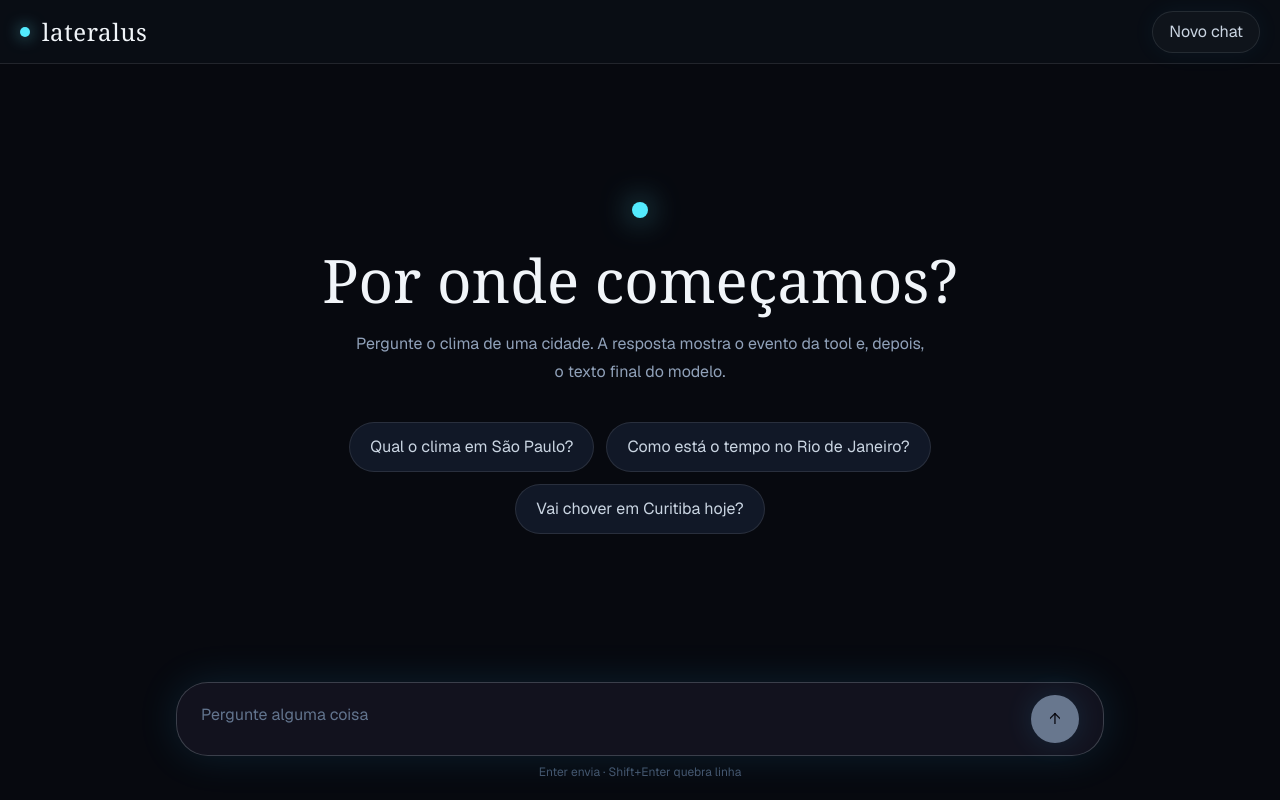
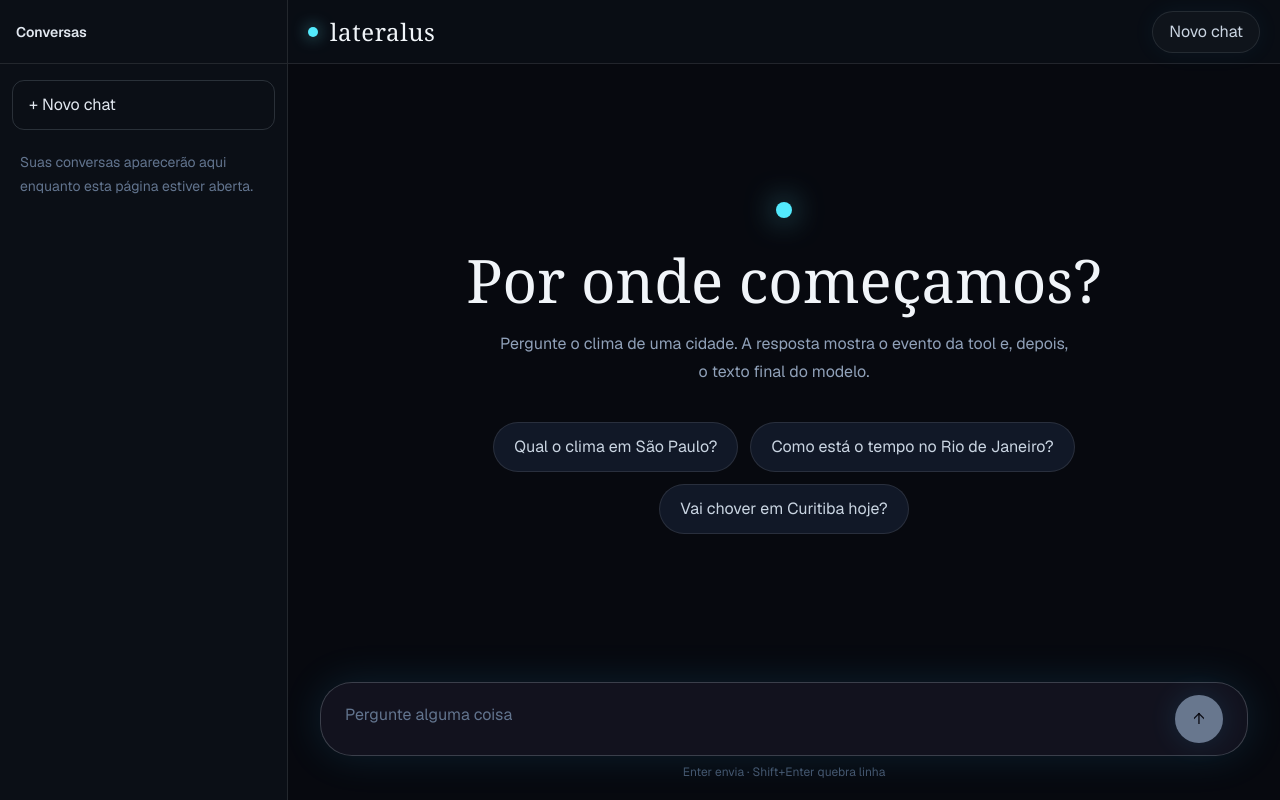
Before and after one commit to patrickviolin/lateralus-ai-platform, a Next.js app in the folder lateralus-frontend/: page / in a window 1280 px wide. Built offline with nearby package versions, Linux system fonts and the light colour scheme.

Commit message:
feat: in-memory chat history and navigation

```diff
--- a/lateralus-frontend/features/chat/components/chat-input.tsx
+++ b/lateralus-frontend/features/chat/components/chat-input.tsx
@@ -31,7 +31,7 @@ export function ChatInput({ disabled, onSubmit }: ChatInputProps) {
   return (
     <form
       onSubmit={handleSubmit}
-      className="fixed inset-x-0 bottom-5 z-20 mx-auto w-[min(92vw,960px)] px-4"
+      className="fixed inset-x-0 bottom-5 z-20 mx-auto w-[min(92vw,960px)] px-4 md:left-72 md:w-auto md:max-w-[960px]"
     >
       <div className="group flex min-h-16 items-center gap-3 rounded-[2rem] border border-sky-100/20 bg-[#151521]/90 px-6 py-3 shadow-[0_0_40px_rgba(56,189,248,0.13)] backdrop-blur-xl transition focus-within:border-sky-200/50 focus-within:shadow-[0_0_55px_rgba(56,189,248,0.22)]">
         <textarea
--- a/lateralus-frontend/features/chat/components/chat.tsx
+++ b/lateralus-frontend/features/chat/components/chat.tsx
@@ -1,6 +1,9 @@
 "use client";
 
+import { useState } from "react";
+
 import { ChatInput } from "./chat-input";
+import { ConversationHistory } from "./conversation-history";
 import { MessageList } from "./message-list";
 import { NewChatButton } from "./new-chat-button";
 import { useChat } from "../use-chat";
@@ -12,13 +15,34 @@ const prompts = [
 ];
 
 export function Chat() {
-  const { turns, isLoading, error, sendMessage, newChat } = useChat();
+  const {
+    conversations, activeConversationId, turns, isLoading, error,
+    sendMessage, newChat, selectConversation,
+  } = useChat();
+  const [historyOpen, setHistoryOpen] = useState(false);
   const hasConversation = turns.length > 0;
 
   return (
-    <main className="flex min-h-screen flex-col bg-[#07090f] text-slate-100">
+    <div className="flex min-h-screen bg-[#07090f] text-slate-100">
+      <ConversationHistory
+        conversations={conversations}
+        activeConversationId={activeConversationId}
+        onSelect={selectConversation}
+        onNewChat={newChat}
+        onClose={() => setHistoryOpen(false)}
+        open={historyOpen}
+      />
+      <main className="flex min-h-screen min-w-0 flex-1 flex-col">
         <header className="sticky top-0 z-20 flex h-16 items-center justify-between border-b border-white/10 bg-[#0b0f16]/90 px-5 backdrop-blur">
           <div className="flex items-center gap-3">
+            <button
+              type="button"
+              onClick={() => setHistoryOpen(true)}
+              aria-label="Abrir histórico"
+              className="rounded-md px-2 py-1 text-slate-300 hover:bg-white/10 md:hidden"
+            >
+              ☰
+            </button>
             <span className="size-2.5 rounded-full bg-cyan-300 shadow-[0_0_16px_rgba(103,232,249,0.65)]" />
             <span className="font-serif text-2xl tracking-wide text-slate-100">
               lateralus
@@ -35,6 +59,7 @@ export function Chat() {
 
         <ChatInput disabled={isLoading} onSubmit={sendMessage} />
       </main>
+    </div>
   );
 }
 
--- /dev/null
+++ b/lateralus-frontend/features/chat/components/conversation-history.tsx
@@ -0,0 +1,84 @@
+import type { Conversation } from "../types";
+
+type ConversationHistoryProps = {
+  conversations: Conversation[];
+  activeConversationId: string | null;
+  onSelect: (id: string) => void;
+  onNewChat: () => void;
+  onClose: () => void;
+  open: boolean;
+};
+
+export function ConversationHistory({
+  conversations,
+  activeConversationId,
+  onSelect,
+  onNewChat,
+  onClose,
+  open,
+}: ConversationHistoryProps) {
+  return (
+    <>
+      {open ? (
+        <button
+          type="button"
+          aria-label="Fechar histórico"
+          onClick={onClose}
+          className="fixed inset-0 z-30 bg-black/70 md:hidden"
+        />
+      ) : null}
+      <aside
+        aria-label="Histórico de conversas"
+        className={`${open ? "flex" : "hidden"} fixed inset-y-0 left-0 z-40 w-[min(85vw,288px)] flex-col border-r border-white/10 bg-[#0b0f16] md:sticky md:top-0 md:flex md:h-screen md:w-72 md:shrink-0`}
+      >
+        <div className="flex h-16 items-center justify-between border-b border-white/10 px-4">
+          <h2 className="text-sm font-semibold text-slate-200">Conversas</h2>
+          <button
+            type="button"
+            onClick={onClose}
+            aria-label="Fechar histórico"
+            className="rounded-md px-2 py-1 text-slate-400 hover:bg-white/10 hover:text-white md:hidden"
+          >
+            ✕
+          </button>
+        </div>
+        <div className="px-3 pt-4">
+          <button
+            type="button"
+            onClick={() => { onNewChat(); onClose(); }}
+            className="w-full rounded-xl border border-sky-100/15 px-4 py-3 text-left text-sm text-slate-200 transition hover:border-cyan-300/40 hover:bg-white/5"
+          >
+            + Novo chat
+          </button>
+        </div>
+        <nav aria-label="Conversas anteriores" className="min-h-0 flex-1 overflow-y-auto px-3 py-5">
+          {conversations.length === 0 ? (
+            <p className="px-2 text-sm leading-6 text-slate-500">
+              Suas conversas aparecerão aqui enquanto esta página estiver aberta.
+            </p>
+          ) : (
+            <ul className="space-y-1">
+              {conversations.map((chat) => (
+                <li key={chat.id}>
+                  <button
+                    type="button"
+                    onClick={() => { onSelect(chat.id); onClose(); }}
+                    aria-current={chat.id === activeConversationId ? "page" : undefined}
+                    title={chat.title}
+                    className={`w-full truncate rounded-xl px-3 py-3 text-left text-sm transition ${
+                      chat.id === activeConversationId
+                        ? "bg-cyan-300/10 text-cyan-100"
+                        : "text-slate-400 hover:bg-white/5 hover:text-slate-100"
+                    }`}
+                  >
+                    {chat.title}
+                  </button>
+                </li>
+              ))}
+            </ul>
+          )}
+        </nav>
+      </aside>
+    </>
+  );
+}
--- a/lateralus-frontend/features/chat/reducer.ts
+++ b/lateralus-frontend/features/chat/reducer.ts
@@ -1,60 +1,84 @@
-import type { AgentEvent, ChatEvent, ChatTurn } from "./types";
+import type { AgentEvent, ChatEvent, ChatTurn, Conversation } from "./types";
 
 export type ChatState = {
-  turns: ChatTurn[];
-  isLoading: boolean;
-  error?: string;
+  conversations: Conversation[];
+  activeConversationId: string | null;
 };
 
 export const initialChatState: ChatState = {
-  turns: [],
-  isLoading: false,
+  conversations: [],
+  activeConversationId: null,
 };
 
 export function chatReducer(state: ChatState, event: ChatEvent): ChatState {
   switch (event.type) {
-    case "reset":
-      return initialChatState;
+    case "select":
+      return { ...state, activeConversationId: event.conversationId };
+
+    case "turn-start": {
+      const existing = state.conversations.find((chat) => chat.id === event.conversationId);
+      const conversation: Conversation = existing
+        ? {
+            ...existing,
+            turns: [...existing.turns, event.user, event.assistant],
+            updatedAt: event.at,
+            isLoading: true,
+            error: undefined,
+          }
+        : {
+            id: event.conversationId,
+            title: titleFromMessage(event.user.content),
+            createdAt: event.at,
+            updatedAt: event.at,
+            turns: [event.user, event.assistant],
+            isLoading: true,
+          };
+
+      return {
+        activeConversationId: event.conversationId,
+        conversations: [conversation, ...state.conversations.filter((chat) => chat.id !== event.conversationId)],
+      };
+    }
 
     case "loading":
-      return {
-        ...state,
+      return updateConversation(state, event.conversationId, (chat) => ({
+        ...chat,
         isLoading: event.isLoading,
-      };
-
-    case "turn-start":
-      return {
-        ...state,
-        turns: [...state.turns, event.user, event.assistant],
-        isLoading: true,
-        error: undefined,
-      };
+      }));
 
     case "agent-event":
-      return {
-        ...state,
-        turns: appendAgentEvent(state.turns, event.assistantId, event.event),
-      };
+      return updateConversation(state, event.conversationId, (chat) => ({
+        ...chat,
+        turns: appendAgentEvent(chat.turns, event.assistantId, event.event),
+      }));
 
     case "error":
-      return {
-        ...state,
+      return updateConversation(state, event.conversationId, (chat) => ({
+        ...chat,
         isLoading: false,
         error: event.message,
-      };
+      }));
   }
 }
 
-function appendAgentEvent(
-  turns: ChatTurn[],
-  assistantId: string,
-  event: AgentEvent,
-): ChatTurn[] {
-  return turns.map((turn) => {
-    if (turn.id !== assistantId) return turn;
-    return {
-      ...turn,
-      events: [...turn.events, event],
-    };
-  });
+function updateConversation(
+  state: ChatState,
+  id: string,
+  update: (conversation: Conversation) => Conversation,
+): ChatState {
+  return {
+    ...state,
+    conversations: state.conversations.map((chat) => (chat.id === id ? update(chat) : chat)),
+  };
 }
+
+function titleFromMessage(message: string): string {
+  const firstLine = message.replace(/\s+/g, " ").trim();
+  return firstLine.length > 48 ? `${firstLine.slice(0, 47).trimEnd()}…` : firstLine;
+}
+
+function appendAgentEvent(turns: ChatTurn[], assistantId: string, event: AgentEvent): ChatTurn[] {
+  return turns.map((turn) =>
+    turn.id === assistantId ? { ...turn, events: [...turn.events, event] } : turn,
+  );
+}
--- a/lateralus-frontend/features/chat/types.ts
+++ b/lateralus-frontend/features/chat/types.ts
@@ -59,12 +59,22 @@ export type ChatTurn = {
   events: AgentEvent[];
 };
 
+export type Conversation = {
+  id: string;
+  title: string;
+  createdAt: number;
+  updatedAt: number;
+  turns: ChatTurn[];
+  isLoading: boolean;
+  error?: string;
+};
+
 export type ChatEvent =
-  | { type: "reset" }
-  | { type: "loading"; isLoading: boolean }
-  | { type: "turn-start"; user: ChatTurn; assistant: ChatTurn }
-  | { type: "agent-event"; assistantId: string; event: AgentEvent }
-  | { type: "error"; message: string };
+  | { type: "select"; conversationId: string | null }
+  | { type: "loading"; conversationId: string; isLoading: boolean }
+  | { type: "turn-start"; conversationId: string; user: ChatTurn; assistant: ChatTurn; at: number }
+  | { type: "agent-event"; conversationId: string; assistantId: string; event: AgentEvent }
+  | { type: "error"; conversationId: string; message: string };
 
 export class UnknownEventError extends Error {
   constructor(type: string) {
--- a/lateralus-frontend/features/chat/use-chat.ts
+++ b/lateralus-frontend/features/chat/use-chat.ts
@@ -1,6 +1,6 @@
 "use client";
 
-import { useCallback, useReducer, useRef } from "react";
+import { useCallback, useEffect, useReducer, useRef } from "react";
 
 import { executeAgent } from "./api";
 import { chatReducer, initialChatState } from "./reducer";
@@ -13,25 +13,37 @@ function uid() {
 
 export function useChat() {
   const [state, dispatch] = useReducer(chatReducer, initialChatState);
-  const activeController = useRef<AbortController | null>(null);
-  const threadId = useRef<string | null>(null);
+  const controllers = useRef(new Map<string, AbortController>());
+  const activeConversationId = useRef<string | null>(null);
+
+  useEffect(() => {
+    const pending = controllers.current;
+    return () => {
+      for (const controller of pending.values()) controller.abort();
+      pending.clear();
+    };
+  }, []);
 
   const newChat = useCallback(() => {
-    activeController.current?.abort();
-    activeController.current = null;
-    threadId.current = null;
-    dispatch({ type: "reset" });
+    activeConversationId.current = null;
+    dispatch({ type: "select", conversationId: null });
+  }, []);
+
+  const selectConversation = useCallback((conversationId: string) => {
+    if (conversationId === activeConversationId.current) return;
+    activeConversationId.current = conversationId;
+    dispatch({ type: "select", conversationId });
   }, []);
 
   const sendMessage = useCallback(async (message: string) => {
     const trimmedMessage = message.trim();
     if (!trimmedMessage) return;
 
-    activeController.current?.abort();
+    const conversationId = activeConversationId.current ?? uid();
+    if (controllers.current.has(conversationId)) return;
     const controller = new AbortController();
-    activeController.current = controller;
-    threadId.current ??= uid();
-    const currentThreadId = threadId.current;
+    controllers.current.set(conversationId, controller);
+    activeConversationId.current = conversationId;
 
     const user: ChatTurn = {
       id: uid(),
@@ -46,23 +58,20 @@ export function useChat() {
       events: [],
     };
 
-    dispatch({ type: "turn-start", user, assistant });
+    dispatch({ type: "turn-start", conversationId, user, assistant, at: Date.now() });
 
     try {
-      const body = await executeAgent(trimmedMessage, currentThreadId, controller.signal);
+      const body = await executeAgent(trimmedMessage, conversationId, controller.signal);
 
       for await (const event of parseAgentStream(body)) {
-        if (activeController.current !== controller) break;
-        dispatch({
-          type: "agent-event",
-          assistantId: assistant.id,
-          event,
-        });
+        if (controllers.current.get(conversationId) !== controller) break;
+        dispatch({ type: "agent-event", conversationId, assistantId: assistant.id, event });
       }
     } catch (error) {
-      if (!controller.signal.aborted && activeController.current === controller) {
+      if (!controller.signal.aborted && controllers.current.get(conversationId) === controller) {
         dispatch({
           type: "error",
+          conversationId,
           message:
             error instanceof Error
               ? error.message
@@ -70,16 +79,23 @@ export function useChat() {
         });
       }
     } finally {
-      if (activeController.current === controller) {
-        activeController.current = null;
-        dispatch({ type: "loading", isLoading: false });
+      if (controllers.current.get(conversationId) === controller) {
+        controllers.current.delete(conversationId);
+        dispatch({ type: "loading", conversationId, isLoading: false });
       }
     }
   }, []);
 
+  const activeConversation = state.conversations.find((chat) => chat.id === state.activeConversationId);
+
   return {
-    ...state,
+    conversations: state.conversations,
+    activeConversationId: state.activeConversationId,
+    turns: activeConversation?.turns ?? [],
+    isLoading: activeConversation?.isLoading ?? false,
+    error: activeConversation?.error,
     sendMessage,
     newChat,
+    selectConversation,
   };
 }
```
Lines whose indentation alone changed are shown as unchanged.
